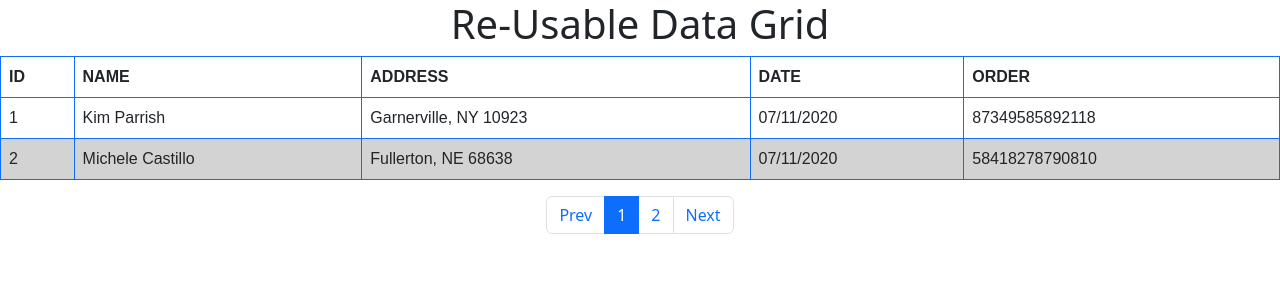
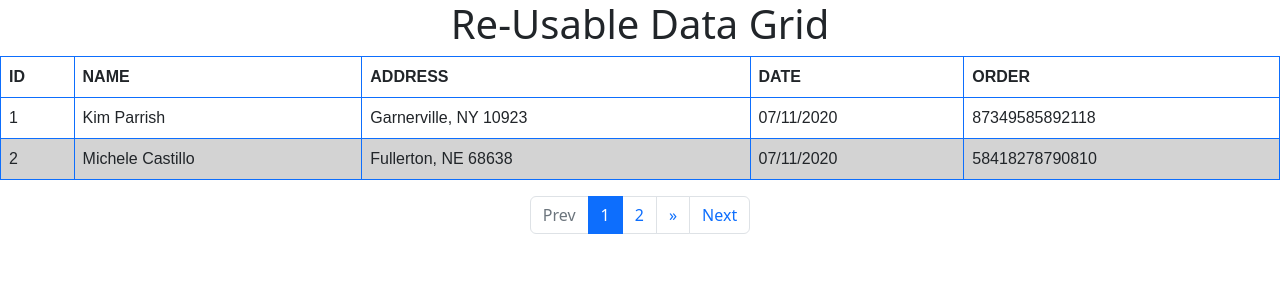
Before and after one commit to Shibaji121/Reusable-Data-Grid-ReactJS, a React (Create React App) app: page / in a window 1280 px wide. Shown: the top 300 px of the page. Built offline with nearby package versions, Linux system fonts and the light colour scheme.

Commit message:
Full Pagination done

```diff
--- a/src/components/App.js
+++ b/src/components/App.js
@@ -31,6 +31,34 @@ function App() {
       date: "07/09/2020",
       order: "20452221703743",
     },
+    {
+      id: 5,
+      name: "Kim Parrish",
+      address: "Garnerville, NY 10923",
+      date: "07/11/2020",
+      order: "87349585892118",
+    },
+    {
+      id: 6,
+      name: "Michele Castillo",
+      address: "Fullerton, NE 68638",
+      date: "07/11/2020",
+      order: "58418278790810",
+    },
+    {
+      id: 7,
+      name: "Eric Ferris",
+      address: "Toccoa, GA 30577",
+      date: "07/10/2020",
+      order: "81534454080477",
+    },
+    {
+      id: 8,
+      name: "Gloria Noble",
+      address: "Fresno, CA 93721",
+      date: "07/09/2020",
+      order: "20452221703743",
+    },
   ];
   const columns = [
     {
--- a/src/components/Table.js
+++ b/src/components/Table.js
@@ -7,22 +7,45 @@ export default function Table(props) {
   const firstIndex = lastIndex - recordsPerPage;
   const records = props.data.slice(firstIndex, lastIndex);
   const noOfPages = Math.ceil(props.data.length / recordsPerPage);
-  const numbers = [...Array(noOfPages + 1).keys()].slice(1);
+  const maxPagesToShow = 2;
+  const totalPages = Math.min(noOfPages, maxPagesToShow);
+  const [startPage, setStartPage] = useState(1);
 
   const prevPage = () => {
     if (currentPage !== 1) {
       setCurrentPage((prev) => prev - 1);
     }
-  };
-
-  const changeCurrentPage = (id) => {
-    setCurrentPage(id);
+    if (currentPage - 1 < startPage) {
+      setStartPage((prev) => prev - 1);
+    }
   };
 
   const nextPage = () => {
     if (currentPage !== noOfPages) {
       setCurrentPage((prev) => prev + 1);
     }
+    if (currentPage + 1 > startPage + maxPagesToShow - 1) {
+      setStartPage((prev) => prev + 1);
+    }
+  };
+
+  const goToPage = (page) => {
+    setCurrentPage(page);
+  };
+
+  const handleNextSet = () => {
+    const nextPage = startPage + maxPagesToShow;
+    const lastPage = Math.min(nextPage + maxPagesToShow - 1, noOfPages);
+    setCurrentPage(nextPage);
+    setStartPage(nextPage);
+    setStartPage(lastPage - maxPagesToShow + 1);
+  };
+
+  const handlePreviousSet = () => {
+    const previousPage = startPage - maxPagesToShow;
+    const newStartPage = Math.max(previousPage, 1);
+    setCurrentPage(newStartPage);
+    setStartPage(newStartPage);
   };
 
   return (
@@ -30,59 +53,70 @@ export default function Table(props) {
       <table className="table align-middle table-bordered border-primary">
         <thead>
           <tr>
-            {props.columns.map((col, i) => {
-              return (
+            {props.columns.map((col, i) => (
               <th scope="col" key={i}>
                 {col.field.toUpperCase()}
               </th>
-              );
-            })}
+            ))}
           </tr>
         </thead>
         <tbody>
-          {records.map((row, i) => {
-            return (
+          {records.map((row, i) => (
             <tr key={i}>
-                {props.columns.map((col, i) => {
-                  return <td key={i}>{row[col.field]}</td>;
-                })}
+              {props.columns.map((col, i) => (
+                <td key={i}>{row[col.field]}</td>
+              ))}
             </tr>
-            );
-          })}
+          ))}
         </tbody>
       </table>
       <nav className="d-flex justify-content-center">
         <ul className="pagination">
-          <li className="page-item">
-            <button
-              className="page-link"
-              onClick={prevPage}
-              disabled={currentPage === 1 ? true : false}
-            >
+          <li className={`page-item ${currentPage === 1 ? "disabled" : ""}`}>
+            <button className="page-link" onClick={prevPage}>
               Prev
             </button>
           </li>
-          {numbers.map((n, i) => {
+
+          {startPage > 1 && (
+            <li className="page-item">
+              <button className="page-link" onClick={handlePreviousSet}>
+                &laquo;
+              </button>
+            </li>
+          )}
+          {Array.from({ length: totalPages }).map((_, index) => {
+            const pageNumber = startPage + index;
             return (
               <li
-                className={`page-item ${currentPage === n ? "active" : ""}`}
-                key={i}
+                className={`page-item ${
+                  currentPage === pageNumber ? "active" : ""
+                }`}
+                key={index}
               >
                 <button
                   className="page-link"
-                  onClick={() => changeCurrentPage(n)}
+                  onClick={() => goToPage(pageNumber)}
                 >
-                  {n}
+                  {pageNumber}
                 </button>
               </li>
             );
           })}
+          {startPage + maxPagesToShow <= noOfPages && (
             <li className="page-item">
-            <button
-              className="page-link"
-              onClick={nextPage}
-              disabled={currentPage === noOfPages ? true : false}
+              <button className="page-link" onClick={handleNextSet}>
+                &raquo;
+              </button>
+            </li>
+          )}
+
+          <li
+            className={`page-item ${
+              currentPage === noOfPages ? "disabled" : ""
+            }`}
           >
+            <button className="page-link" onClick={nextPage}>
               Next
             </button>
           </li>
```
Lines whose indentation alone changed are shown as unchanged.
